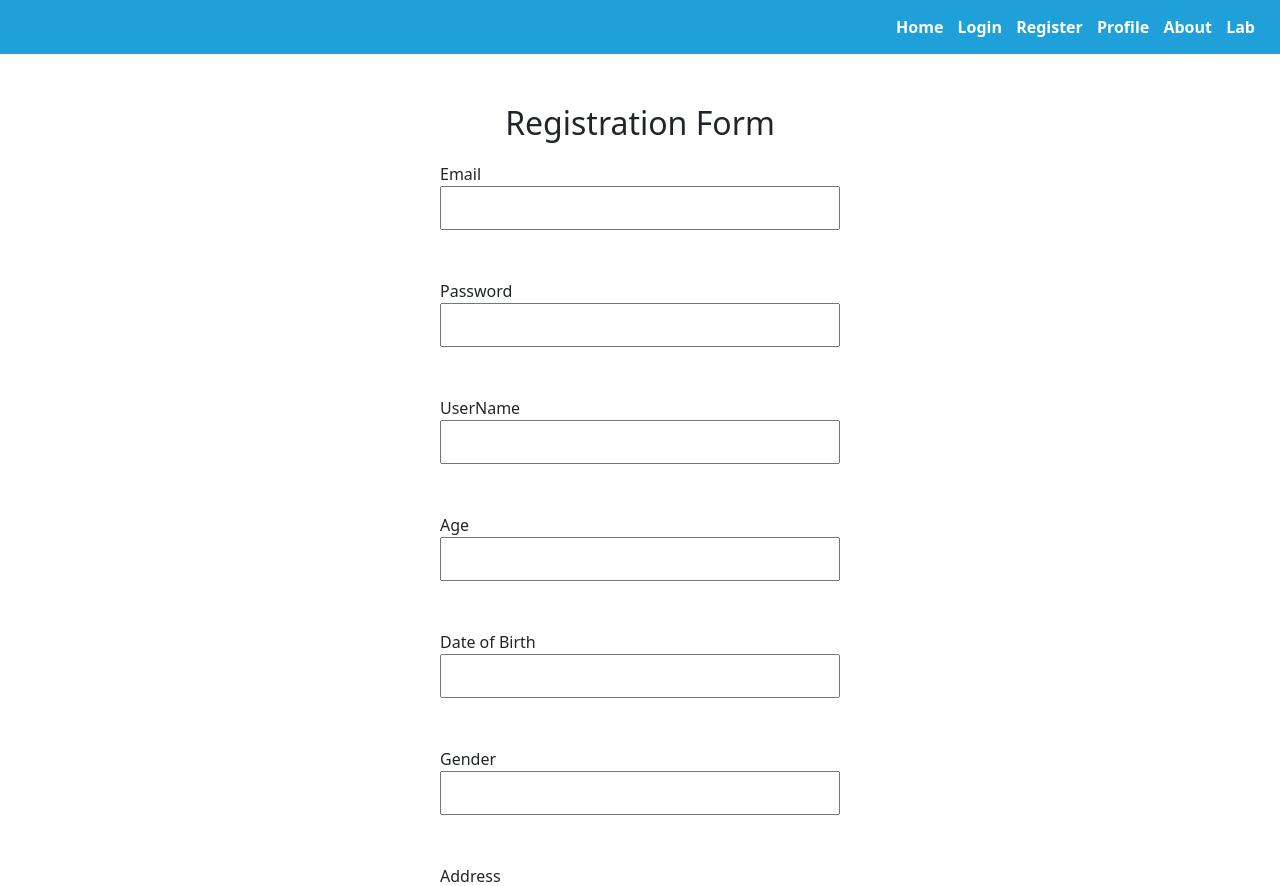
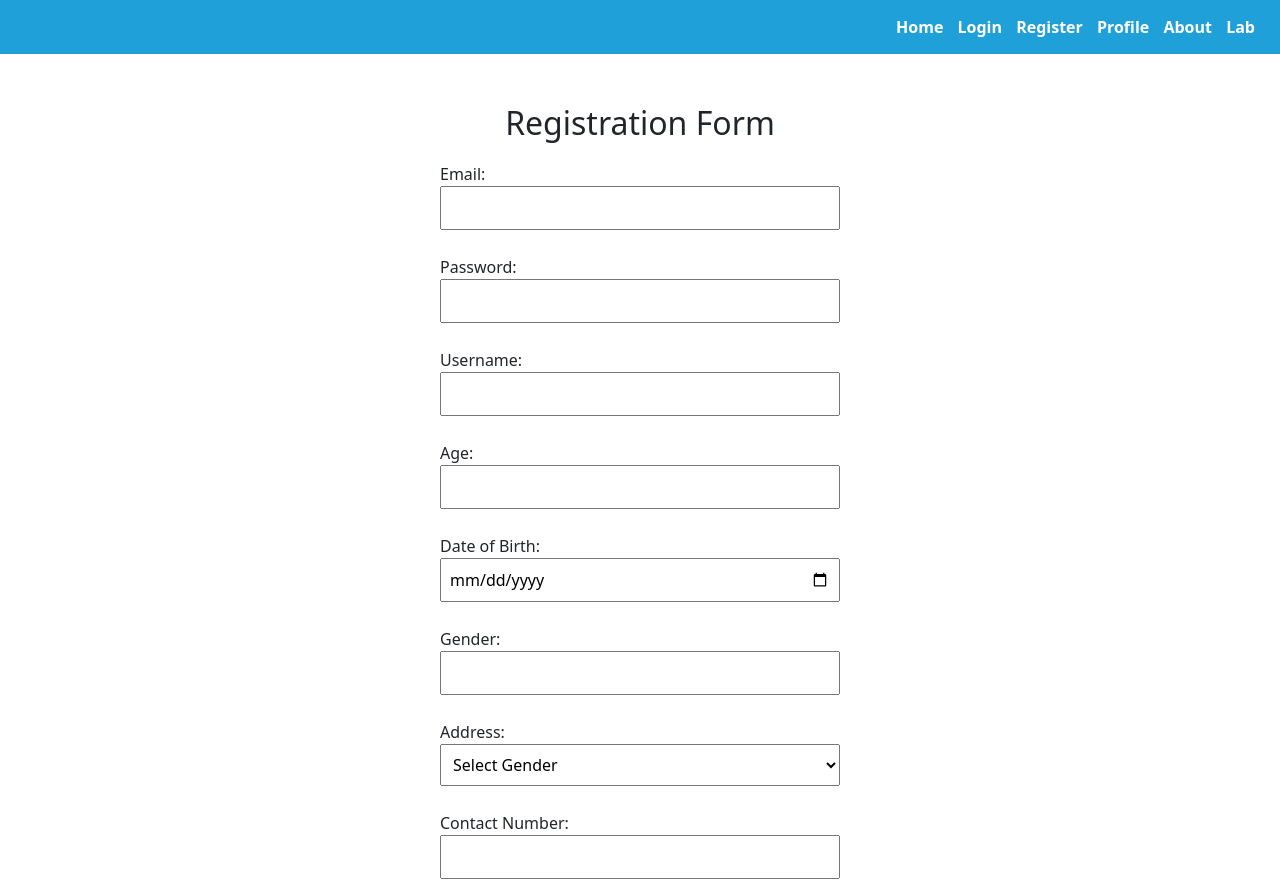
Before and after one commit to pavithra990623/final-year-project, a React (Create React App) app: page /Register in a window 1280 px wide. Shown: the top 886 px of the page. Built offline with nearby package versions, Linux system fonts and the light colour scheme.

Commit message:
homepage
done

```diff
--- a/src/Pages/Home.css
+++ b/src/Pages/Home.css
@@ -1,11 +1,11 @@
 /* Home.css */
 
   #hero {
-    width: 100%;
-  height: 90vh;
-  background: url('../asserts/newHospitalImage1.png'); /* Update path accordingly */
-  background-size: cover;
-  margin-bottom: -200px;
+   width: 100%;
+   height: 100vh;
+   background-image: url('../asserts/imageone.png'); /* Update path accordingly */
+   background-size: cover;
+   margin-bottom: -200px;
   }
 
   #hero .container {
@@ -45,6 +45,13 @@
   #hero .btn-get-started:hover {
     background: #3291e6;
   }
+
+  .icon-img {
+    width: 100%; /* Adjust as needed */
+    height: auto; /* Adjust as needed */
+  }
+
+
 
   @media (min-width: 1024px) {
     #hero {
--- a/src/Pages/Home.js
+++ b/src/Pages/Home.js
@@ -1,9 +1,12 @@
 import React from 'react';
 import Header from '../components/Header';
 import Footer from '../components/Footer';
-//import Slideshow from '../components/Slideshow';
 
 import './Home.css';
+import backgroundimage1 from '../asserts/imageone.png';
+import backgroundimage2 from '../asserts/slideim1.jpg';
+import backgroundimage3 from '../asserts/slideim4.jpg';
+
 import { useAuth } from '../context/AuthContext';
 
 export default function Home() {
@@ -16,16 +19,6 @@ export default function Home() {
 
     <br></br>
       <h1>Home</h1>
-
-      {/* <Slideshow />
-
-      <div className="text-content">
-          <h2>Welcome to MedRecord KEEPER Hospital Management System</h2>
-          <p>
-            Our system provides a comprehensive solution for managing medical records, appointments,
-            lab reports, and more. Join us and experience the convenience of centralized healthcare information.
-          </p>
-        </div> */}
 
       {/* <!-- ======= Why Us Section ======= --> */}
     <section id="why-us" class="why-us">
@@ -43,30 +36,38 @@ export default function Home() {
               </div>
             </div>
           </div>
+
           <div class="col-lg-8 d-flex align-items-stretch">
             <div class="icon-boxes d-flex flex-column justify-content-center">
               <div class="row">
+
                 <div class="col-xl-4 d-flex align-items-stretch">
-                  <div class="icon-box mt-4 mt-xl-0">
+                  <div class="icon-box mt-4 mt-xl-0" style={{ backgroundColor: '#D3D3D3' }}>
+                  <img src={backgroundimage3} alt="Join the Revolution" className="icon-img" />
                     <i class="bx bx-receipt"></i>
                     <h4>Lab Report Management</h4>
                     <p>Securely store and manage your lab reports online for convenient access whenever you need them</p>
                   </div>
                 </div>
+
                 <div class="col-xl-4 d-flex align-items-stretch">
-                  <div class="icon-box mt-4 mt-xl-0">
+                  <div class="icon-box mt-4 mt-xl-0" style={{ backgroundColor: '#D3D3D3' }}>
+                  <img src={backgroundimage2} alt="Doctor-Patient Collaboration" className="icon-img" />
                     <i class="bx bx-cube-alt"></i>
                     <h4>Doctor-Patient Collaboration</h4>
                     <p>Collaborate seamlessly with your healthcare provider by sharing medical information and updates securely online</p>
                   </div>
                 </div>
+
                 <div class="col-xl-4 d-flex align-items-stretch">
-                  <div class="icon-box mt-4 mt-xl-0">
+                  <div class="icon-box mt-4 mt-xl-0" style={{ backgroundColor: '#D3D3D3' }}>
+                  <img src={backgroundimage1} alt="Join the Revolution" className="icon-img" />
                     <i class="bx bx-images"></i>
                     <h4>Join the Revolution</h4>
                     <p>Join us in revolutionizing healthcare in Sri Lanka by embracing digital solutions for better patient outcomes</p>
                   </div>
                 </div>
+
               </div>
              </div> {/*<!-- End .content--> */}
           </div>
--- a/src/Pages/Lab.css
+++ b/src/Pages/Lab.css
@@ -40,9 +40,13 @@
   .lab-container form button {
     background-color: #030366;
     color: #fff;
-    padding: 10px 150px;
+    padding: 10px 180px;
     border: none;
     cursor: pointer;
+    margin-top: 30px;
+    border-radius: 50px;
+    transition: 0.5s;
+
   }
 
   .lab-container form button:hover {
@@ -59,6 +63,9 @@
     border: none;
     cursor: pointer;
     margin-right: 5px;
+    margin-top: 30px;
+    border-radius: 50px;
+    transition: 0.5s;
   }
 
   .lab-container .lab-table td button1:hover {
@@ -85,6 +92,9 @@
     border: none;
     cursor: pointer;
     margin-right: 5px;
+    margin-top: 30px;
+    border-radius: 50px;
+    transition: 0.5s;
   }
   .lab-container .lab-table td button2:hover {
     background-color: #710202;
--- a/src/Pages/Login.css
+++ b/src/Pages/Login.css
@@ -24,6 +24,7 @@
     width: 100%;
     padding: 8px;
     margin-bottom: 15px;
+
   }
 
   button {
@@ -32,6 +33,9 @@
     padding: 10px 180px;
     border: none;
     cursor: pointer;
+    margin-top: 30px;
+    border-radius: 50px;
+    transition: 0.5s;
   }
 
   button:hover {
--- a/src/Pages/Register.css
+++ b/src/Pages/Register.css
@@ -25,4 +25,17 @@
     margin-bottom: 15px;
   }
 
+  .form-label {
+    display: block;
+    margin-bottom: 10px;
+  }
+
+  .form-label span {
+    display: block;
+    margin-bottom: 5px;
+    font-weight: bold;
+  }
+
+
+
   /* Header and Footer styles (assuming you have separate CSS files for them) */
--- a/src/Pages/Register.js
+++ b/src/Pages/Register.js
@@ -59,60 +59,54 @@ const Register = () => {
           <h2>Registration Form</h2>
           <form>
 
+          <div className="form-row">
+              <div className="form-col">
                 <label>
-              Email
+                  <span>Email:</span>
                   <input type="email" value={email} onChange={(e) => setEmail(e.target.value)} />
                 </label>
-        <br />
-
                 <label>
-              Password
+                  <span>Password:</span>
                   <input type="password" value={password} onChange={(e) => setPassword(e.target.value)} />
                 </label>
-        <br />
-
                 <label>
-          UserName
+                  <span>Username:</span>
                   <input type="text" value={username} onChange={(e) => setUsername(e.target.value)} />
                 </label>
-        <br />
-
                 <label>
-          Age
+                  <span>Age:</span>
                   <input type="text" value={age} onChange={(e) => setAge(e.target.value)} />
                 </label>
-        <br />
-
+              </div>
+              <div className="form-col">
                 <label>
-          Date of Birth
-          <input type="text" value={dob} onChange={(e) => setDob(e.target.value)} />
+                  <span>Date of Birth:</span>
+                  <input type="date" value={dob} onChange={(e) => setDob(e.target.value)} />
                 </label>
-        <br />
-
                 <label>
-          Gender
+                  <span>Gender:</span>
                   <input type="text" value={gender} onChange={(e) => setGender(e.target.value)} />
                 </label>
-        <br />
-
                 <label>
-          Address
-          <input type="text" value={address} onChange={(e) => setAddress(e.target.value)} />
+                  <span>Address:</span>
+                    <select value={gender} onChange={(e) => setGender(e.target.value)}>
+                      <option value="">Select Gender</option>
+                      <option value="male">Male</option>
+                      <option value="female">Female</option>
+                    </select>
                 </label>
-        <br />
-
                 <label>
-          Contact Number
+                  <span>Contact Number:</span>
                   <input type="text" value={contactNumber} onChange={(e) => setContactNumber(e.target.value)} />
                 </label>
-        <br />
-
                 <label>
-          Allergies that you have
+                  <span>Allergies:</span>
                   <input type="text" value={allergies} onChange={(e) => setAllergies(e.target.value)} />
                 </label>
-        <br />
+              </div>
+            </div>
             <button type="button" onClick={handleRegister}>Register</button>
+
           </form>
 
 
```
Also changed, not shown: src/asserts/imageone.png (added). Lines whose indentation alone changed are shown as unchanged.
